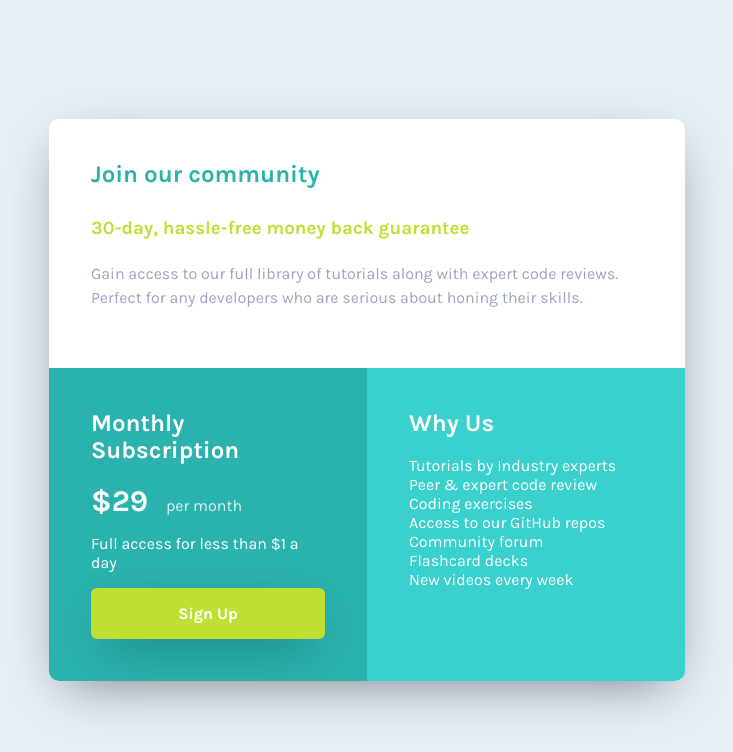
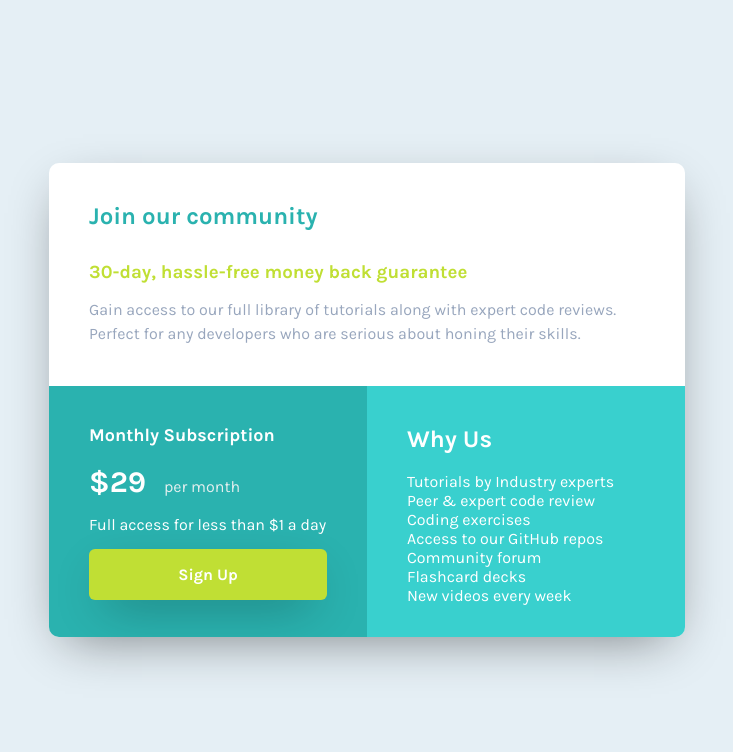
Before and after one commit to mahdipratama/single-price-grid-component-master, a plain HTML site: page index.html in a window 1280 px wide. Shown: the whole page, without its empty margins (273-1006 px from the left). Drawn offline with Linux system fonts and the light colour scheme.

Commit message:
update padding

```diff
--- a/app/scss/components/_card.scss
+++ b/app/scss/components/_card.scss
@@ -21,11 +21,19 @@
     & h2 {
       color: var(--drk-cyan);
       margin-bottom: rem(30);
+
+      @include breakpoint-up(medium) {
+        margin-bottom: rem(33);
+      }
     }
 
     & h3 {
       color: var(--bright-yellow);
       margin-bottom: rem(24);
+
+      @include breakpoint-up(medium) {
+        margin-bottom: rem(15);
+      }
     }
 
     & p {
@@ -37,8 +45,13 @@
     background-color: var(--drk-cyan);
     color: white;
 
-    & h1 {
+    & h2 {
       margin-bottom: rem(25);
+
+      @include breakpoint-up(medium) {
+        font-size: rem(18);
+        margin-bottom: rem(18);
+      }
     }
 
     & .price {
@@ -47,6 +60,10 @@
       font-weight: bold;
       margin-bottom: rem(15);
       margin-right: rem(14);
+
+      @include breakpoint-up(medium) {
+        margin-bottom: rem(15);
+      }
     }
 
     & .per {
@@ -56,6 +73,10 @@
 
     & p {
       color: white;
+
+      @include breakpoint-up(medium) {
+        margin-bottom: rem(15);
+      }
     }
 
     & .btn {
@@ -79,6 +100,12 @@
     background-color: var(--light-cyan);
     color: white;
 
+    @include breakpoint-up(medium) {
+      ul li {
+        margin: 0;
+      }
+    }
+
     & ul li:hover {
       opacity: 0.7;
     }
--- a/app/scss/globals/_layout.scss
+++ b/app/scss/globals/_layout.scss
@@ -27,11 +27,11 @@ body {
     padding: rem(30) rem(25);
 
     @include breakpoint-up(medium) {
-      padding: rem(42);
+      padding: rem(40);
     }
   }
 
   @include breakpoint-up(medium) {
-    min-height: rem(477);
+    max-height: rem(474);
   }
 }
--- a/app/scss/globals/_typography.scss
+++ b/app/scss/globals/_typography.scss
@@ -9,7 +9,7 @@ h3 {
 }
 
 p {
-  margin-top: 0;
+  margin: 0;
   color: var(--gray-blue);
 }
 
@@ -26,4 +26,5 @@ ul {
 
 ul li {
   list-style-type: none;
+  margin-bottom: 5.6px;
 }
```
Also changed, not shown: dist/style.css, 1 other file.
